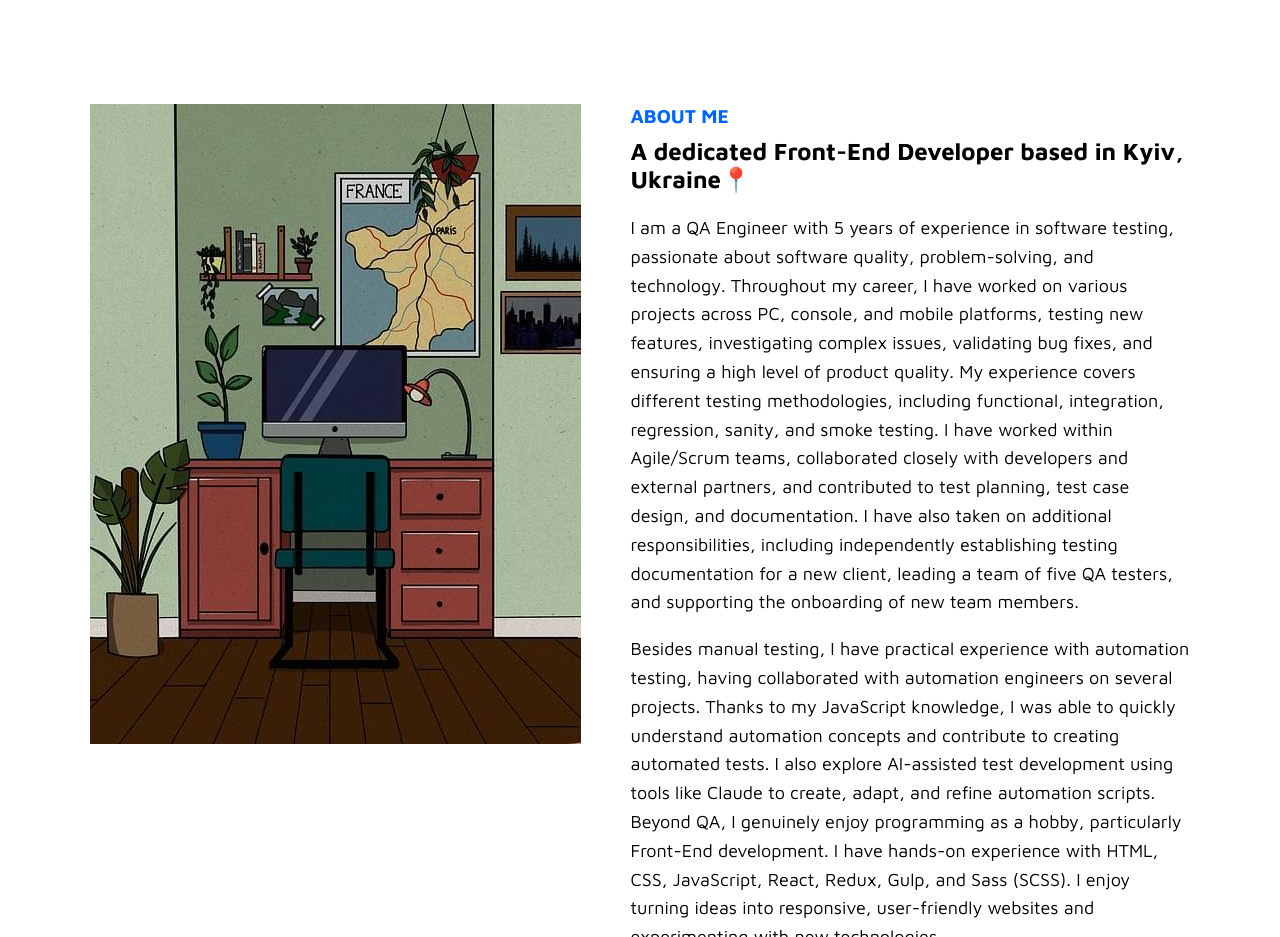
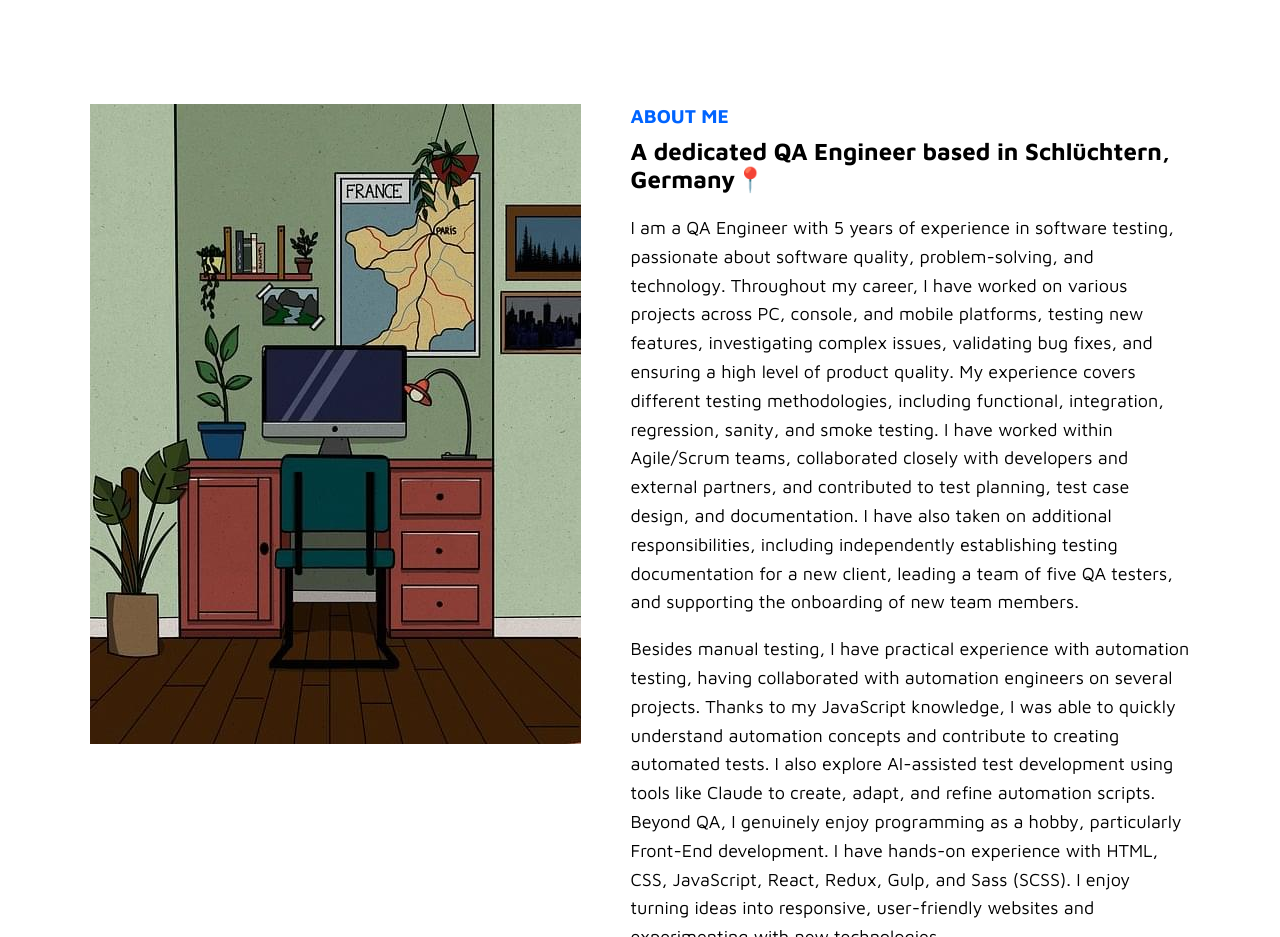
Before and after one commit to Miss-Kiparis/Portfolio, a website: page index.html in a window 1280 px wide. Shown: the part 960-1897 px from the top of the page. Drawn offline with Linux system fonts and the light colour scheme; files whose address does not match are found by name.

Commit message:
Update index.html
cv

```diff
--- a/index.html
+++ b/index.html
@@ -128,8 +128,8 @@
                 </picture>
                 <div class="about__wrapper--article about__article">
                     <h2 class="about__article--title">About me</h2>
-                    <h3 class="about__article--caption">A dedicated Front-End Developer based in
-                        Kyiv, Ukraine📍</h3>
+                    <h3 class="about__article--caption">A dedicated QA Engineer based in
+                        Schlüchtern, Germany📍</h3>
                     <p class="about__article--text">I am a QA Engineer with 5 years of experience in software testing, passionate about software quality, problem-solving, and technology. Throughout my career, I have worked on various projects across PC, console, and mobile platforms, testing new features, investigating complex issues, validating bug fixes, and ensuring a high level of product quality.
 My experience covers different testing methodologies, including functional, integration, regression, sanity, and smoke testing. I have worked within Agile/Scrum teams, collaborated closely with developers and external partners, and contributed to test planning, test case design, and documentation. I have also taken on additional responsibilities, including independently establishing testing documentation for a new client, leading a team of five QA testers, and supporting the onboarding of new team members.
 
```
